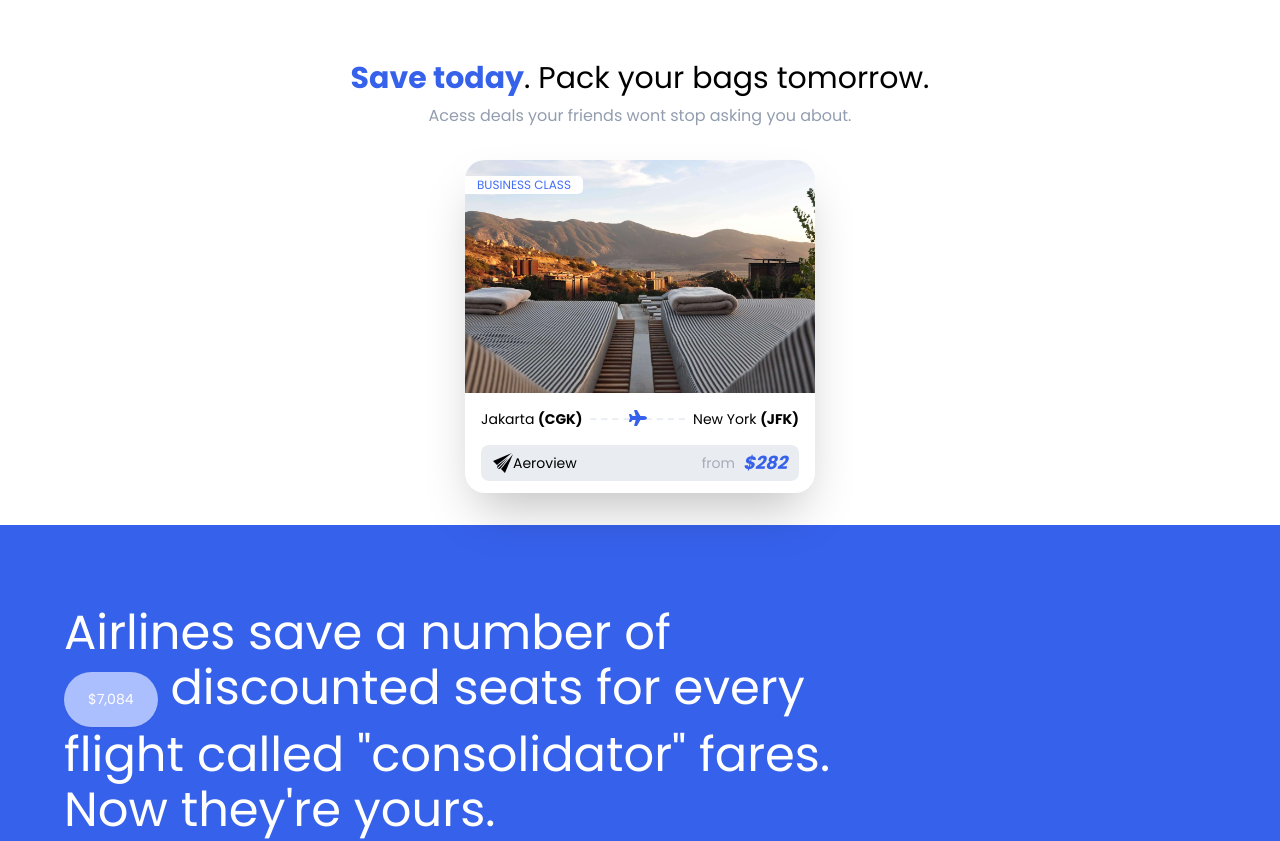
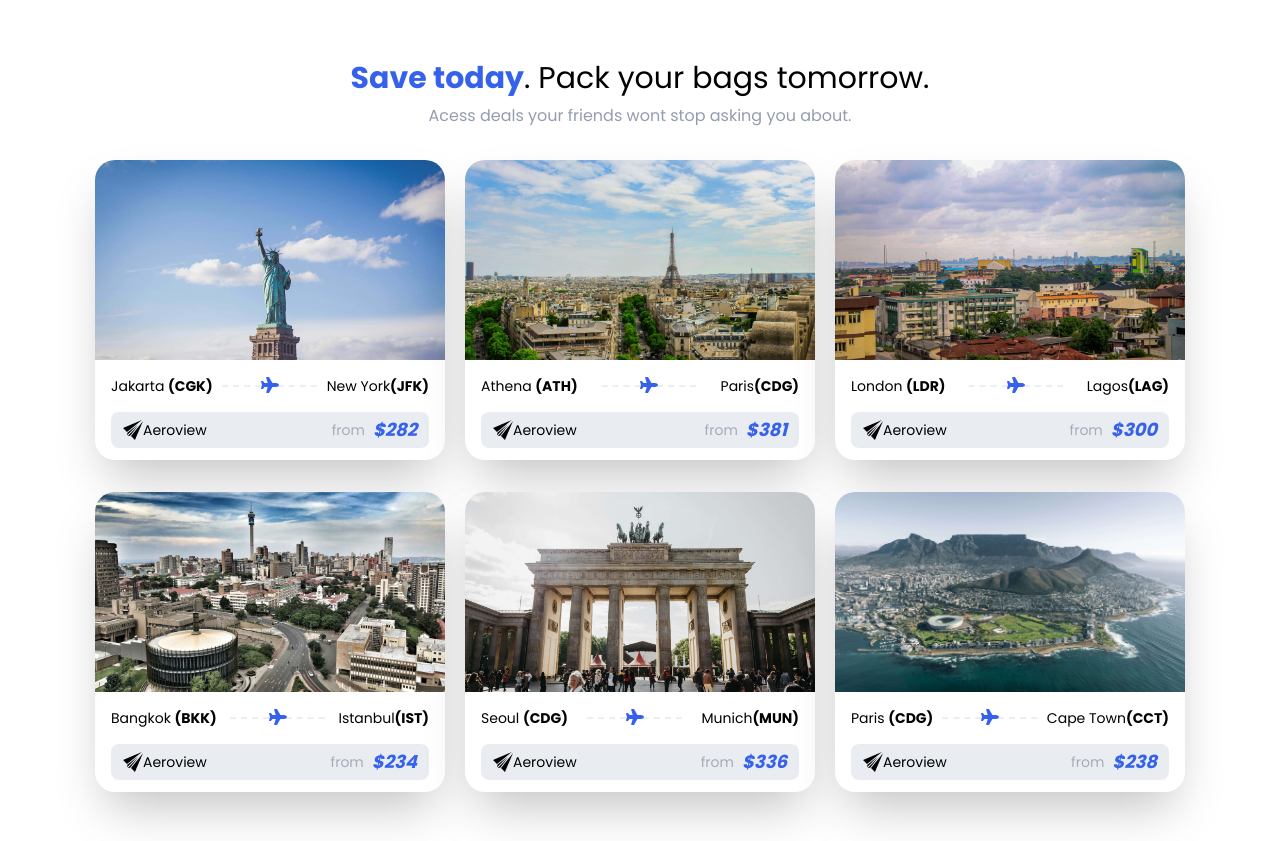
Before and after one commit to mfondev/aeroview, a Next.js app: page / in a window 1280 px wide. Shown: the part 720-1561 px from the top of the page. Built offline with nearby package versions, Linux system fonts and the light colour scheme; no server answers.

Commit message:
added cities and images

```diff
--- a/src/components/faq/faq.tsx
+++ b/src/components/faq/faq.tsx
@@ -9,9 +9,7 @@ import {
 } from "@/components/ui/accordion";
 import { FAQs } from "./faqs";
 import { faqAnimation } from "../ui/animation";
-
-
-
+import { faqType } from "../../../utils/types";
 
 export default function Faq() {
   useEffect(() => {
@@ -23,11 +21,11 @@ export default function Faq() {
         <h3 className="text-center text-[32px] font-bold" id="faq-header">
           Frequently Asked Questions
         </h3>
-        {FAQs.map((faqs, index) => (
-          <Accordion type="single" collapsible key={index}>
+        {FAQs.map((faq : faqType) => (
+          <Accordion type="single" collapsible key={faq.id}>
             <AccordionItem value="item-1" id="question">
-              <AccordionTrigger>{faqs.question}</AccordionTrigger>
-              <AccordionContent>{faqs.answers}</AccordionContent>
+              <AccordionTrigger>{faq.question}</AccordionTrigger>
+              <AccordionContent>{faq.answers}</AccordionContent>
             </AccordionItem>
           </Accordion>
         ))}
--- a/src/components/faq/faqs.ts
+++ b/src/components/faq/faqs.ts
@@ -1,22 +1,34 @@
-export const FAQs = [
+import { faqType } from "../../../utils/types";
+
+export const FAQs: faqType[] = [
   {
+    id: 1,
     question: "Who is Basis for?",
-    answers: "Basis is designed for travelers looking for flexible and affordable flight options.",
+    answers:
+      "Basis is designed for travelers looking for flexible and affordable flight options.",
   },
   {
+    id: 2,
     question: "So, how does it work?",
-    answers: "Simply search for flights, compare fares, and book directly through our platform.",
+    answers:
+      "Simply search for flights, compare fares, and book directly through our platform.",
   },
   {
+    id: 3,
     question: "How can I see your available fares?",
-    answers: "You can browse all available fares by entering your travel details on our website.",
+    answers:
+      "You can browse all available fares by entering your travel details on our website.",
   },
   {
+    id: 4,
     question: "What kind of savings can I experience?",
-    answers: "Our users typically save up to 40% compared to standard airline prices.",
+    answers:
+      "Our users typically save up to 40% compared to standard airline prices.",
   },
   {
+    id: 5,
     question: "Are 100% of your fares bookable online?",
-    answers: "Yes! You can book all available fares online without needing to contact an agent.",
-  }
+    answers:
+      "Yes! You can book all available fares online without needing to contact an agent.",
+  },
 ];
--- a/src/components/flights/availableFlights.tsx
+++ b/src/components/flights/availableFlights.tsx
@@ -1,15 +1,19 @@
 "use client";
 
-import React, { useEffect } from "react";
+import React, { useEffect,useRef } from "react";
 import Image from "next/image";
 import { useGetFlights } from "../../../utils/hooks/getFlights";
 import { FaPlane } from "react-icons/fa";
 import gsap from "gsap";
 import ScrollTrigger from "gsap/ScrollTrigger";
+import { flights } from "./flights";
+import { flightType } from "../../../utils/types";
 
 gsap.registerPlugin(ScrollTrigger);
 
 export default function AvailableFlights() {
+const flightRef = useRef(null);
+
   useEffect(() => {
     const timeline = gsap.timeline({
       scrollTrigger: {
@@ -27,27 +31,26 @@ export default function AvailableFlights() {
     });
   }, []);
 
-  const moveFlight = () => {
+
+  const moveFlight = (e: React.MouseEvent<HTMLDivElement>) => {
+    const flightSvg = e.currentTarget.querySelector(".flight-svg");
     const tl = gsap.timeline();
-    tl.from(".flight-svg", { x: -45 });
-    tl.to(".flight-svg", { x: 46, duration: 1 });
+
+    tl.from(flightSvg, { x: -45 });
+    tl.to(flightSvg, { x: 46, duration: 1 });
   };
-  const resetFlight = () => {
-    gsap.to(".flight-svg", { x: 0, duration: 1 });
+  const resetFlight = (e: React.MouseEvent<HTMLDivElement>) => {
+    const flightSvg = e.currentTarget.querySelector(".flight-svg");
+
+    gsap.to(flightSvg, { x: 0, duration: 1 });
   };
 
-  //   if (hover) {
-  // gsap.fromTo(".flight-svg",{x:-200},{x:46, duration: 1})
-
-  //   }
-
-  // }, []);
   // const { data, isLoading, isError, error } = useGetFlights();
   // console.log(data);
 
   return (
     <main
-      className="grid grid-cols-1 justify-items-center my-8"
+      className="grid grid-cols-1 justify-items-center my-20"
       id="flight-header"
     >
       <header className="text-center">
@@ -59,10 +62,14 @@ export default function AvailableFlights() {
           Acess deals your friends wont stop asking you about.
         </p>
       </header>
+      <section className="grid grid-cols-3 justify-between gap-x-5 ">
+        {flights.map((flight : flightType) => (
           <div
-        className={`bg-blue hover:border hover:border-[#3661eb] transform transition duration-200 hover:scale-105 mt-8 bg-white shadow-2xl rounded-[20px] border-white`}
+            className={` bg-blue hover:border hover:border-[#3661eb] transform transition duration-200 hover:scale-105 mt-8 bg-white shadow-2xl rounded-[20px] border-white`}
             onMouseEnter={moveFlight}
             onMouseLeave={resetFlight}
+            key={flight.id}
+            ref={flightRef}
           >
             <div className="relative mb-4 overflow-hidden">
               <h4
@@ -71,17 +78,18 @@ export default function AvailableFlights() {
               >
                 Business class
               </h4>
+              <div className="relative w-[350px] h-[200px] ">
                 <Image
-            src="/images/dummy-image.jpg"
+                  src={flight.image}
                   alt="city"
-            width={350}
-            height={400}
-            className="rounded-t-[20px] "
+                 fill
+                  className="rounded-t-[20px] object-cover"
                 />
               </div>
-        <div className="flex items-center justify-between text-sm px-4">
-          <p>
-            Jakarta <span className="font-bold">(CGK)</span>
+            </div>
+            <div className="flex items-center justify-between gap-1 text-sm px-4">
+              <p>{flight.departure}{" "}
+                 <span className="font-bold">({flight.deprt_initial})</span>
               </p>
               <div className="flex items-center justify-center relative">
                 <FaPlane className="text-[#3661eb] flight-svg z-[30] absolute -top-0 text-[18px]" />
@@ -90,7 +98,7 @@ export default function AvailableFlights() {
                 </p>
               </div>
               <p>
-            New York <span className="font-bold">(JFK)</span>
+                {flight.arrival}<span className="font-bold">({flight.arrival_initial})</span>
               </p>
             </div>
             <div className="bg-[#e5eaf0d2] flex items-center justify-between text-sm p-2 px-3 mt-4 rounded-lg mx-4 mb-3">
@@ -107,11 +115,13 @@ export default function AvailableFlights() {
               <span className="flex items-center gap-2">
                 <p className=" text-[#a6abb8]">from</p>
                 <p className="text-[#3661eb] font-extrabold text-[18px] italic">
-              $282
+                  {flight.flight_price}
                 </p>
               </span>
             </div>
           </div>
+        ))}
+      </section>
     </main>
   );
 }
--- a/src/components/flights/flights.ts
+++ b/src/components/flights/flights.ts
@@ -1,9 +1,59 @@
-export const flights = [
+import { flightType } from "../../../utils/types";
+
+export const flights: flightType[] = [
   {
-    departure: "",
-    deprt_initial: "",
-    arrival: "",
-    arrival_initial: "",
-    flight_price: "",
+    id: 1,
+    image: "/images/newyork.jpg",
+    departure: "Jakarta",
+    deprt_initial: "CGK",
+    arrival: "New York",
+    arrival_initial: "JFK",
+    flight_price: "$282",
+  },
+  {
+    id: 2,
+    image: "/images/paris.jpg",
+    departure: "Athena",
+    deprt_initial: "ATH",
+    arrival: "Paris",
+    arrival_initial: "CDG",
+    flight_price: "$381",
+  },
+  {
+    id: 3,
+    image: "/images/nigeria.jpg",
+    departure: "London",
+    deprt_initial: "LDR",
+    arrival: "Lagos",
+    arrival_initial: "LAG",
+    flight_price: "$300",
+  },
+  {
+    id: 4,
+    image: "/images/istanbul.jpg",
+    departure: "Bangkok",
+    deprt_initial: "BKK",
+    arrival: "Istanbul",
+    arrival_initial: "IST",
+    flight_price: "$234",
+  },
+
+  {
+    id: 5,
+    image: "/images/germany.jpg",
+    departure: "Seoul",
+    deprt_initial: "CDG",
+    arrival: "Munich",
+    arrival_initial: "MUN",
+    flight_price: "$336",
+  },
+  {
+    id: 6,
+    image: "/images/southafrica.jpg",
+    departure: "Paris",
+    deprt_initial: "CDG",
+    arrival: "Cape Town",
+    arrival_initial: "CCT",
+    flight_price: "$238",
   },
 ];
--- a/src/components/flights/mainFlight.tsx
+++ b/src/components/flights/mainFlight.tsx
@@ -27,13 +27,13 @@ export default function FlightPage() {
       {/* <FlightHeader /> */}
       <Org />
       <AvailableFlights />
-      <div className="bg-[#3661eb] w-full">
+      <div className="bg-[#3661eb] w-full h-[80vh] flex items-center mt-5">
         <div
-          className=" max-w-[70%] pl-16 py-20 text-white text-left cunt"
+          className=" max-w-[70%] pl-16 py20  text-white text-left cunt"
           ref={container}
         >
 
-          <h3 className="text-[48px] leading-[55px]  myText">
+          <h3 className="text-[52px] leading-[55px]  myText">
             Airlines save a number of <br />{" "}
             <span className="bg-[#abbefd] shadow-sm text-[14px] rounded-full py-0 px-6">
               $7,084
@@ -53,7 +53,7 @@ export default function FlightPage() {
       </div>
       <main className="bg-[#dee4eb] main-area">
         <section className="">
-          <article className="container mx-auto py-16">
+          <article className="container mx-auto py-20">
             <div className="flex  items-center justify-center flex-col">
               <div className="flex items-center text-center text-3xl max-w-[450px] mx-auto">
                 <span className="flex flex-col h-[40px] overflow-hidden head-text">
--- a/src/components/header/mainHeader.tsx
+++ b/src/components/header/mainHeader.tsx
@@ -34,7 +34,7 @@ export default function MainHeader() {
         const itemX = rect.left + rect.width / 2;
         const itemY = rect.top + rect.height / 2;
         const distance = Math.hypot(itemX - e.clientX, itemY - e.clientY);
-        console.log(itemX, itemY, distance);
+        // console.log(itemX, itemY, distance);
 
         const maxDistance = 190;
 
--- /dev/null
+++ b/utils/types.ts
@@ -0,0 +1,15 @@
+export interface flightType {
+    id:number,
+    image: string,
+    departure: string,
+    deprt_initial: string,
+    arrival: string,
+    arrival_initial: string,
+    flight_price: string
+}
+
+export interface faqType {
+    id: number,
+    question: string,
+    answers: string
+}
```
Lines whose indentation alone changed are shown as unchanged.
